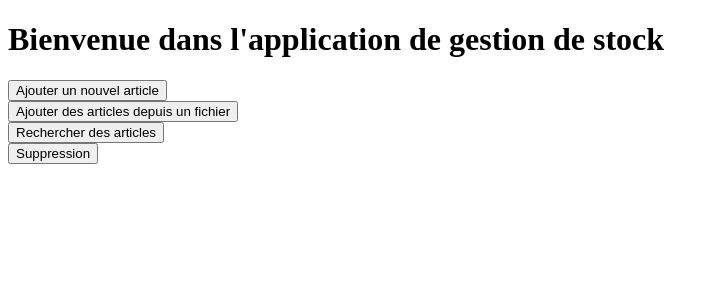
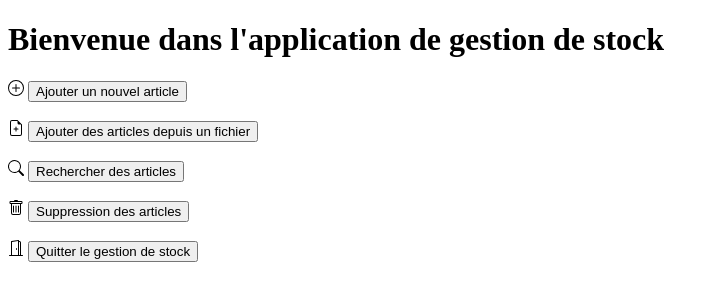
Before and after one commit to Martoch90/ProjetNoSQL, a Flask app: page / in a window 1280 px wide. Shown: the top 301 px of the page, without its empty margins (0-719 px from the left). Run offline with Flask 3, Linux system fonts and the light colour scheme.

Commit message:
Update page index

```diff
--- a/templates/index.html
+++ b/templates/index.html
@@ -7,12 +7,33 @@
 </head>
 <body>
         <h1>Bienvenue dans l'application de gestion de stock</h1>
+        <svg xmlns="http://www.w3.org/2000/svg" width="16" height="16" fill="currentColor" class="bi bi-plus-circle" viewBox="0 0 16 16">
+                <path d="M8 15A7 7 0 1 1 8 1a7 7 0 0 1 0 14m0 1A8 8 0 1 0 8 0a8 8 0 0 0 0 16"/>
+                <path d="M8 4a.5.5 0 0 1 .5.5v3h3a.5.5 0 0 1 0 1h-3v3a.5.5 0 0 1-1 0v-3h-3a.5.5 0 0 1 0-1h3v-3A.5.5 0 0 1 8 4"/>
+            </svg>
         <a href="{{ url_for('nouvel_article') }}"><button>Ajouter un nouvel article</button></a>
-    <br>
+        <br><br>
+        <svg xmlns="http://www.w3.org/2000/svg" width="16" height="16" fill="currentColor" class="bi bi-file-earmark-plus" viewBox="0 0 16 16">
+                <path d="M8 6.5a.5.5 0 0 1 .5.5v1.5H10a.5.5 0 0 1 0 1H8.5V11a.5.5 0 0 1-1 0V9.5H6a.5.5 0 0 1 0-1h1.5V7a.5.5 0 0 1 .5-.5"/>
+                <path d="M14 4.5V14a2 2 0 0 1-2 2H4a2 2 0 0 1-2-2V2a2 2 0 0 1 2-2h5.5zm-3 0A1.5 1.5 0 0 1 9.5 3V1H4a1 1 0 0 0-1 1v12a1 1 0 0 0 1 1h8a1 1 0 0 0 1-1V4.5z"/>
+            </svg>
         <a href="{{ url_for('ajout_de_donnees') }}"><button>Ajouter des articles depuis un fichier</button></a>
-    <br>
+        <br><br>
+        <svg xmlns="http://www.w3.org/2000/svg" width="16" height="16" fill="currentColor" class="bi bi-search" viewBox="0 0 16 16">
+                <path d="M11.742 10.344a6.5 6.5 0 1 0-1.397 1.398h-.001c.03.04.062.078.098.115l3.85 3.85a1 1 0 0 0 1.415-1.414l-3.85-3.85a1.007 1.007 0 0 0-.115-.1zM12 6.5a5.5 5.5 0 1 1-11 0 5.5 5.5 0 0 1 11 0"/>
+            </svg>
         <a href="{{ url_for('recherche') }}"><button>Rechercher des articles</button></a>
-    <br>
-    <a href="{{ url_for('suppression_par_nom') }}"><button>Suppression</button></a>
+        <br><br>
+        <svg xmlns="http://www.w3.org/2000/svg" width="16" height="16" fill="currentColor" class="bi bi-trash" viewBox="0 0 16 16">
+                <path d="M5.5 5.5A.5.5 0 0 1 6 6v6a.5.5 0 0 1-1 0V6a.5.5 0 0 1 .5-.5m2.5 0a.5.5 0 0 1 .5.5v6a.5.5 0 0 1-1 0V6a.5.5 0 0 1 .5-.5m3 .5a.5.5 0 0 0-1 0v6a.5.5 0 0 0 1 0z"/>
+                <path d="M14.5 3a1 1 0 0 1-1 1H13v9a2 2 0 0 1-2 2H5a2 2 0 0 1-2-2V4h-.5a1 1 0 0 1-1-1V2a1 1 0 0 1 1-1H6a1 1 0 0 1 1-1h2a1 1 0 0 1 1 1h3.5a1 1 0 0 1 1 1zM4.118 4 4 4.059V13a1 1 0 0 0 1 1h6a1 1 0 0 0 1-1V4.059L11.882 4zM2.5 3h11V2h-11z"/>
+            </svg>
+        <a href="{{ url_for('suppression_par_nom') }}"><button>Suppression des articles</button></a>
+        <br><br>
+        <svg xmlns="http://www.w3.org/2000/svg" width="16" height="16" fill="currentColor" class="bi bi-door-open" viewBox="0 0 16 16">
+            <path d="M8.5 10c-.276 0-.5-.448-.5-1s.224-1 .5-1 .5.448.5 1-.224 1-.5 1"/>
+            <path d="M10.828.122A.5.5 0 0 1 11 .5V1h.5A1.5 1.5 0 0 1 13 2.5V15h1.5a.5.5 0 0 1 0 1h-13a.5.5 0 0 1 0-1H3V1.5a.5.5 0 0 1 .43-.495l7-1a.5.5 0 0 1 .398.117zM11.5 2H11v13h1V2.5a.5.5 0 0 0-.5-.5M4 1.934V15h6V1.077z"/>
+          </svg>
+        <a href="https://www.google.fr/"><button>Quitter le gestion de stock</button></a>
 </body>
 </html>
```
Lines whose indentation alone changed are shown as unchanged.
